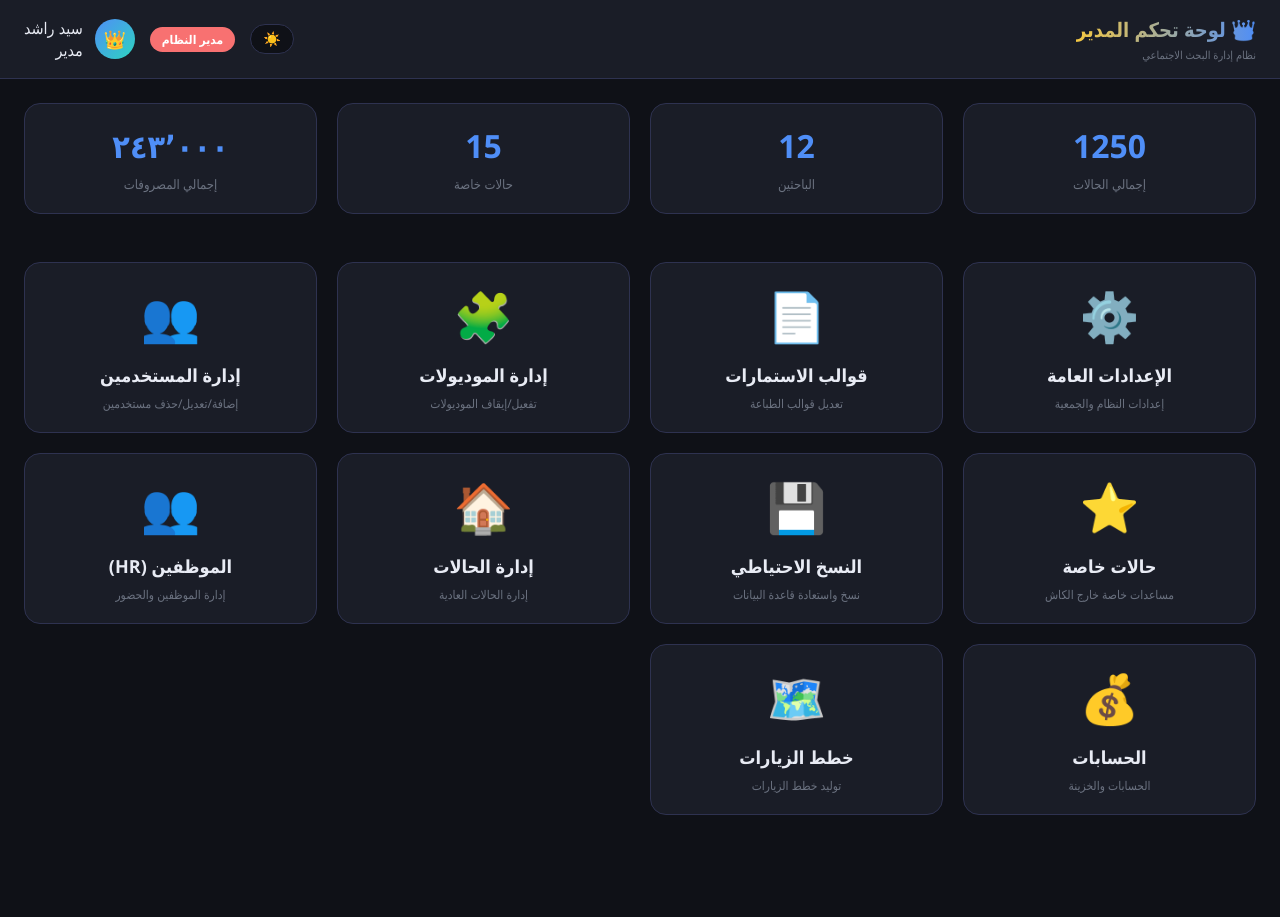
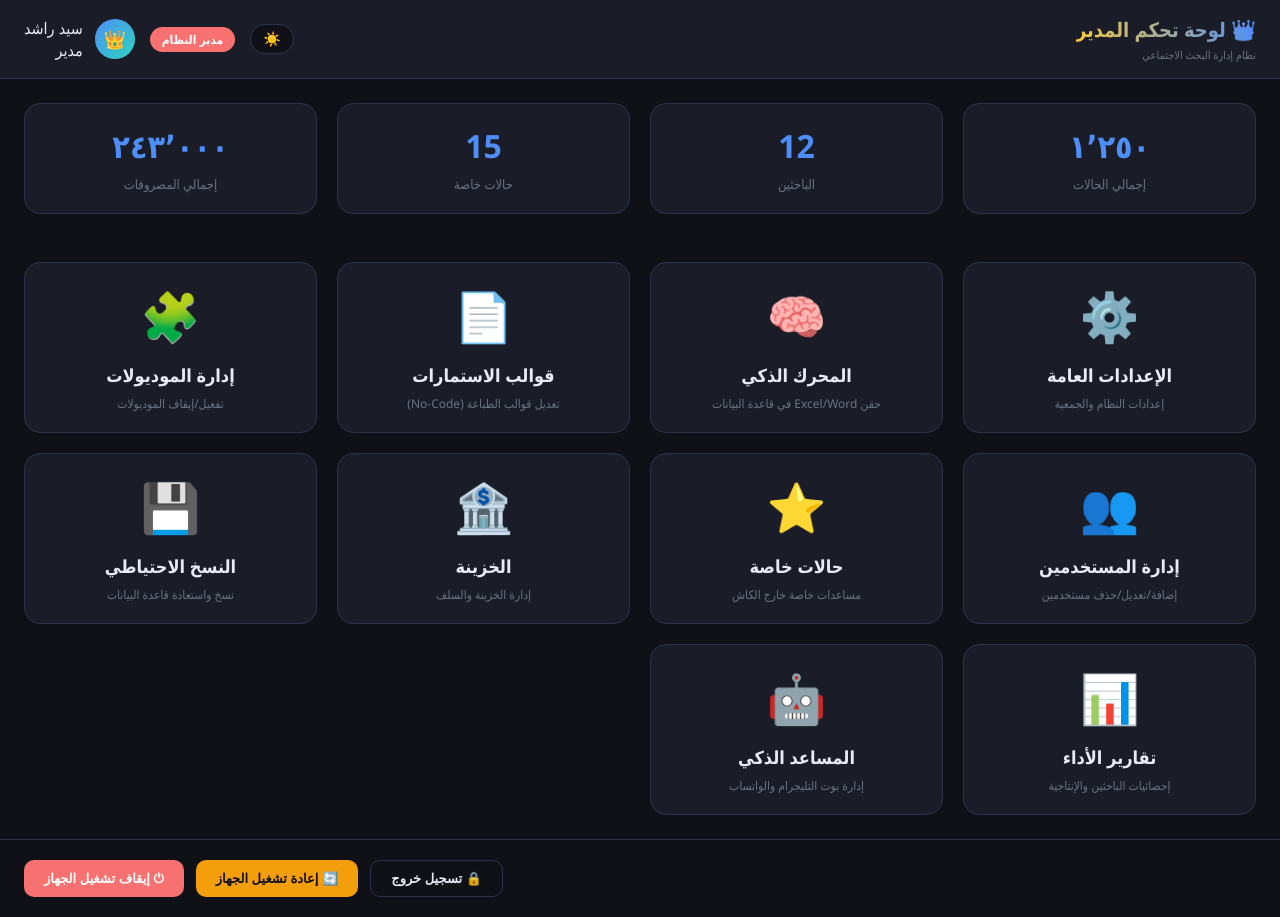
Before and after one commit to sayedrashed/CharitySystem, a website: page project/admin/index.html in a window 1280 px wide. Before the commit the page ends 839 px from the top, so only its background shows below. Drawn offline with Linux system fonts and the light colour scheme.

Commit message:
Refactor index.html with updated structure and styles
Update

```diff
--- a/project/admin/index.html
+++ b/project/admin/index.html
@@ -42,6 +42,7 @@
             min-height: 100vh;
         }
 
+        /* Header */
         .header {
             background: var(--bg-secondary);
             border-bottom: 1px solid var(--border);
@@ -61,9 +62,19 @@
             -webkit-text-fill-color: transparent;
             background-clip: text;
         }
-        .logo-area p { font-size: 11px; color: var(--text-secondary); margin-top: 4px; }
 
-        .user-area { display: flex; align-items: center; gap: 15px; }
+        .logo-area p {
+            font-size: 11px;
+            color: var(--text-secondary);
+            margin-top: 4px;
+        }
+
+        .user-area {
+            display: flex;
+            align-items: center;
+            gap: 15px;
+        }
+
         .theme-toggle {
             background: var(--bg-primary);
             border: 1px solid var(--border);
@@ -72,8 +83,22 @@
             cursor: pointer;
             font-size: 14px;
         }
-        .admin-badge { background: var(--danger); color: white; padding: 4px 12px; border-radius: 20px; font-size: 12px; font-weight: bold; }
-        .user-info { display: flex; align-items: center; gap: 12px; }
+
+        .admin-badge {
+            background: var(--danger);
+            color: white;
+            padding: 4px 12px;
+            border-radius: 20px;
+            font-size: 12px;
+            font-weight: bold;
+        }
+
+        .user-info {
+            display: flex;
+            align-items: center;
+            gap: 12px;
+        }
+
         .user-avatar {
             width: 40px;
             height: 40px;
@@ -86,12 +111,49 @@
             font-size: 18px;
         }
 
+        /* Stats Grid */
+        .stats-grid {
+            display: grid;
+            grid-template-columns: repeat(auto-fit, minmax(200px, 1fr));
+            gap: 20px;
+            padding: 24px;
+        }
+
+        .stat-card {
+            background: var(--bg-card);
+            border: 1px solid var(--border);
+            border-radius: 16px;
+            padding: 20px;
+            text-align: center;
+            transition: all 0.3s ease;
+            cursor: pointer;
+        }
+
+        .stat-card:hover {
+            transform: translateY(-4px);
+            border-color: var(--accent);
+        }
+
+        .stat-card .value {
+            font-size: 32px;
+            font-weight: 800;
+            color: var(--accent);
+        }
+
+        .stat-card .label {
+            font-size: 13px;
+            color: var(--text-secondary);
+            margin-top: 8px;
+        }
+
+        /* Admin Grid */
         .admin-grid {
             display: grid;
             grid-template-columns: repeat(auto-fit, minmax(280px, 1fr));
             gap: 20px;
             padding: 24px;
         }
+
         .admin-card {
             background: var(--bg-card);
             border: 1px solid var(--border);
@@ -101,27 +163,72 @@
             transition: all 0.3s ease;
             text-align: center;
         }
-        .admin-card:hover { transform: translateY(-4px); border-color: var(--accent); }
-        .admin-card .icon { font-size: 48px; margin-bottom: 15px; }
-        .admin-card .title { font-size: 18px; font-weight: 700; margin-bottom: 8px; }
-        .admin-card .desc { font-size: 12px; color: var(--text-secondary); }
 
-        .stats-grid {
-            display: grid;
-            grid-template-columns: repeat(auto-fit, minmax(200px, 1fr));
-            gap: 20px;
-            padding: 24px;
+        .admin-card:hover {
+            transform: translateY(-4px);
+            border-color: var(--accent);
         }
-        .stat-card {
-            background: var(--bg-card);
+
+        .admin-card .icon {
+            font-size: 48px;
+            margin-bottom: 15px;
+        }
+
+        .admin-card .title {
+            font-size: 18px;
+            font-weight: 700;
+            margin-bottom: 8px;
+        }
+
+        .admin-card .desc {
+            font-size: 12px;
+            color: var(--text-secondary);
+        }
+
+        /* Control Buttons */
+        .control-buttons {
+            display: flex;
+            justify-content: flex-end;
+            gap: 12px;
+            padding: 20px 24px;
+            border-top: 1px solid var(--border);
+        }
+
+        .control-btn {
+            padding: 10px 20px;
+            border-radius: 10px;
+            font-size: 13px;
+            font-weight: 600;
+            cursor: pointer;
+            border: none;
+            display: flex;
+            align-items: center;
+            gap: 8px;
+            transition: all 0.3s ease;
+        }
+
+        .btn-logout {
+            background: var(--bg-primary);
             border: 1px solid var(--border);
-            border-radius: 16px;
-            padding: 20px;
-            text-align: center;
+            color: var(--text-primary);
         }
-        .stat-card .value { font-size: 32px; font-weight: 800; color: var(--accent); }
-        .stat-card .label { font-size: 13px; color: var(--text-secondary); margin-top: 8px; }
 
+        .btn-reboot {
+            background: var(--warning);
+            color: #0F1117;
+        }
+
+        .btn-shutdown {
+            background: var(--danger);
+            color: white;
+        }
+
+        .control-btn:hover {
+            transform: translateY(-2px);
+            opacity: 0.9;
+        }
+
+        /* Toast */
         .toast {
             position: fixed;
             bottom: 20px;
@@ -136,8 +243,12 @@
         }
 
         @media (max-width: 768px) {
-            .admin-grid { grid-template-columns: 1fr; }
-            .stats-grid { grid-template-columns: repeat(2, 1fr); }
+            .admin-grid {
+                grid-template-columns: 1fr;
+            }
+            .stats-grid {
+                grid-template-columns: repeat(2, 1fr);
+            }
         }
     </style>
 </head>
@@ -154,100 +265,196 @@
         <div class="user-info">
             <div class="user-avatar" id="userAvatar">👑</div>
             <div>
-                <div class="user-name" id="userName"></div>
+                <div class="user-name" id="userName">سيد راشد</div>
                 <div class="user-role">مدير</div>
             </div>
         </div>
     </div>
 </div>
 
+<!-- إحصائيات سريعة -->
 <div class="stats-grid">
-    <div class="stat-card"><div class="value" id="totalCases">0</div><div class="label">إجمالي الحالات</div></div>
-    <div class="stat-card"><div class="value" id="totalResearchers">0</div><div class="label">الباحثين</div></div>
-    <div class="stat-card"><div class="value" id="totalSpecial">0</div><div class="label">حالات خاصة</div></div>
-    <div class="stat-card"><div class="value" id="totalAmount">0</div><div class="label">إجمالي المصروفات</div></div>
+    <div class="stat-card" onclick="navigateTo('/modules/cases/index.html')">
+        <div class="value" id="totalCases">0</div>
+        <div class="label">إجمالي الحالات</div>
+    </div>
+    <div class="stat-card" onclick="navigateTo('/modules/hr/index.html')">
+        <div class="value" id="totalResearchers">0</div>
+        <div class="label">الباحثين</div>
+    </div>
+    <div class="stat-card" onclick="navigateTo('/modules/cases/special_cases/index.html')">
+        <div class="value" id="totalSpecial">0</div>
+        <div class="label">حالات خاصة</div>
+    </div>
+    <div class="stat-card" onclick="navigateTo('/modules/accounting/index.html')">
+        <div class="value" id="totalAmount">0</div>
+        <div class="label">إجمالي المصروفات</div>
+    </div>
 </div>
 
+<!-- أدوات المدير -->
 <div class="admin-grid">
     <div class="admin-card" onclick="navigateTo('/modules/settings/index.html')">
         <div class="icon">⚙️</div>
         <div class="title">الإعدادات العامة</div>
         <div class="desc">إعدادات النظام والجمعية</div>
     </div>
+
+    <div class="admin-card" onclick="navigateTo('/modules/cases/smart_engine/index.html')">
+        <div class="icon">🧠</div>
+        <div class="title">المحرك الذكي</div>
+        <div class="desc">حقن Excel/Word في قاعدة البيانات</div>
+    </div>
+
     <div class="admin-card" onclick="navigateTo('/modules/settings/index.html?tab=forms')">
         <div class="icon">📄</div>
         <div class="title">قوالب الاستمارات</div>
-        <div class="desc">تعديل قوالب الطباعة</div>
+        <div class="desc">تعديل قوالب الطباعة (No-Code)</div>
     </div>
+
     <div class="admin-card" onclick="navigateTo('/modules/settings/index.html?tab=modules')">
         <div class="icon">🧩</div>
         <div class="title">إدارة الموديولات</div>
         <div class="desc">تفعيل/إيقاف الموديولات</div>
     </div>
+
     <div class="admin-card" onclick="navigateTo('/modules/settings/index.html?tab=users')">
         <div class="icon">👥</div>
         <div class="title">إدارة المستخدمين</div>
         <div class="desc">إضافة/تعديل/حذف مستخدمين</div>
     </div>
+
     <div class="admin-card" onclick="navigateTo('/modules/cases/special_cases/index.html')">
         <div class="icon">⭐</div>
         <div class="title">حالات خاصة</div>
         <div class="desc">مساعدات خاصة خارج الكاش</div>
     </div>
+
+    <div class="admin-card" onclick="navigateTo('/modules/accounting/treasury/index.html')">
+        <div class="icon">🏦</div>
+        <div class="title">الخزينة</div>
+        <div class="desc">إدارة الخزينة والسلف</div>
+    </div>
+
     <div class="admin-card" onclick="navigateTo('/modules/settings/index.html?tab=database')">
         <div class="icon">💾</div>
         <div class="title">النسخ الاحتياطي</div>
         <div class="desc">نسخ واستعادة قاعدة البيانات</div>
     </div>
-    <div class="admin-card" onclick="navigateTo('/modules/cases/index.html')">
-        <div class="icon">🏠</div>
-        <div class="title">إدارة الحالات</div>
-        <div class="desc">إدارة الحالات العادية</div>
+
+    <div class="admin-card" onclick="navigateTo('/modules/hr/reports/index.html')">
+        <div class="icon">📊</div>
+        <div class="title">تقارير الأداء</div>
+        <div class="desc">إحصائيات الباحثين والإنتاجية</div>
     </div>
-    <div class="admin-card" onclick="navigateTo('/modules/hr/index.html')">
-        <div class="icon">👥</div>
-        <div class="title">الموظفين (HR)</div>
-        <div class="desc">إدارة الموظفين والحضور</div>
+
+    <div class="admin-card" onclick="navigateTo('/modules/ai/assistant.html')">
+        <div class="icon">🤖</div>
+        <div class="title">المساعد الذكي</div>
+        <div class="desc">إدارة بوت التليجرام والواتساب</div>
     </div>
-    <div class="admin-card" onclick="navigateTo('/modules/accounting/index.html')">
-        <div class="icon">💰</div>
-        <div class="title">الحسابات</div>
-        <div class="desc">الحسابات والخزينة</div>
-    </div>
-    <div class="admin-card" onclick="navigateTo('/modules/cases/visit_management/index.html')">
-        <div class="icon">🗺️</div>
-        <div class="title">خطط الزيارات</div>
-        <div class="desc">توليد خطط الزيارات</div>
-    </div>
+</div>
+
+<!-- أزرار التحكم -->
+<div class="control-buttons">
+    <button class="control-btn btn-logout" onclick="logout()">🔒 تسجيل خروج</button>
+    <button class="control-btn btn-reboot" id="rebootBtn" onclick="rebootSystem()">🔄 إعادة تشغيل الجهاز</button>
+    <button class="control-btn btn-shutdown" id="shutdownBtn" onclick="shutdownSystem()">⏻ إيقاف تشغيل الجهاز</button>
 </div>
 
 <div id="toast" class="toast"></div>
 
 <script>
-    let currentUser = { name: "سيد راشد", avatar: "👑", role: "admin" };
-    let stats = { total: 1250, researchers: 12, special: 15, amount: 243000 };
+    // بيانات تجريبية - سيتم ربطها بقاعدة البيانات لاحقاً
+    let stats = {
+        total: 1250,
+        researchers: 12,
+        special: 15,
+        amount: 243000
+    };
 
-    function loadUserInfo() {
-        document.getElementById('userAvatar').innerText = currentUser.avatar;
-        document.getElementById('userName').innerText = currentUser.name;
-    }
+    // تحميل البيانات
     function loadStats() {
-        document.getElementById('totalCases').innerText = stats.total;
+        document.getElementById('totalCases').innerText = stats.total.toLocaleString('ar-EG');
         document.getElementById('totalResearchers').innerText = stats.researchers;
         document.getElementById('totalSpecial').innerText = stats.special;
         document.getElementById('totalAmount').innerText = stats.amount.toLocaleString('ar-EG');
     }
-    function navigateTo(link) { window.location.href = link; }
-    function showToast(msg) { let t = document.getElementById('toast'); t.textContent = msg; t.style.display = 'block'; setTimeout(() => t.style.display = 'none', 3000); }
-    function toggleTheme() { let html = document.documentElement; let newTheme = html.getAttribute('data-theme') === 'light' ? 'dark' : 'light'; html.setAttribute('data-theme', newTheme); localStorage.setItem('theme', newTheme); document.querySelector('.theme-toggle').textContent = newTheme === 'light' ? '🌙' : '☀️'; }
 
+    // التنقل بين الصفحات
+    function navigateTo(link) {
+        showToast(`جاري فتح ${link}`);
+        // window.location.href = link;
+    }
+
+    // تسجيل الخروج
+    function logout() {
+        if (confirm('هل تريد تسجيل الخروج؟')) {
+            localStorage.removeItem('currentUser');
+            showToast('جاري تسجيل الخروج...');
+            setTimeout(() => {
+                window.location.href = '/login.html';
+            }, 1000);
+        }
+    }
+
+    // إعادة تشغيل النظام
+    function rebootSystem() {
+        if (confirm('⚠️ تحذير: سيتم إعادة تشغيل الجهاز بالكامل. هل أنت متأكد؟')) {
+            showToast('جاري إعادة تشغيل الجهاز...');
+            // هنا سيتم الاتصال بـ API لإعادة التشغيل
+        }
+    }
+
+    // إيقاف تشغيل النظام
+    function shutdownSystem() {
+        if (confirm('⚠️ تحذير: سيتم إيقاف تشغيل الجهاز بالكامل. هل أنت متأكد؟')) {
+            showToast('جاري إيقاف تشغيل الجهاز...');
+            // هنا سيتم الاتصال بـ API لإيقاف التشغيل
+        }
+    }
+
+    // تغيير الثيم
+    function toggleTheme() {
+        const html = document.documentElement;
+        const currentTheme = html.getAttribute('data-theme');
+        const newTheme = currentTheme === 'light' ? 'dark' : 'light';
+        html.setAttribute('data-theme', newTheme);
+        localStorage.setItem('theme', newTheme);
+        document.querySelector('.theme-toggle').textContent = newTheme === 'light' ? '🌙' : '☀️';
+    }
+
+    // عرض الإشعارات
+    function showToast(msg) {
+        const toast = document.getElementById('toast');
+        toast.textContent = msg;
+        toast.style.display = 'block';
+        setTimeout(() => {
+            toast.style.display = 'none';
+        }, 3000);
+    }
+
+    // تحميل إعدادات الثيم
+    function loadTheme() {
+        const savedTheme = localStorage.getItem('theme') || 'dark';
+        document.documentElement.setAttribute('data-theme', savedTheme);
+        document.querySelector('.theme-toggle').textContent = savedTheme === 'light' ? '🌙' : '☀️';
+    }
+
+    // تحميل بيانات المستخدم
+    function loadUserInfo() {
+        const user = JSON.parse(localStorage.getItem('currentUser') || '{"name":"سيد راشد","avatar":"👑"}');
+        document.getElementById('userAvatar').innerText = user.avatar || '👑';
+        document.getElementById('userName').innerText = user.name || 'سيد راشد';
+    }
+
+    // تهيئة الصفحة
     function init() {
         loadUserInfo();
         loadStats();
-        let savedTheme = localStorage.getItem('theme') || 'dark';
-        document.documentElement.setAttribute('data-theme', savedTheme);
-        document.querySelector('.theme-toggle').textContent = savedTheme === 'light' ? '🌙' : '☀️';
+        loadTheme();
     }
+
     init();
 </script>
 </body>
```
